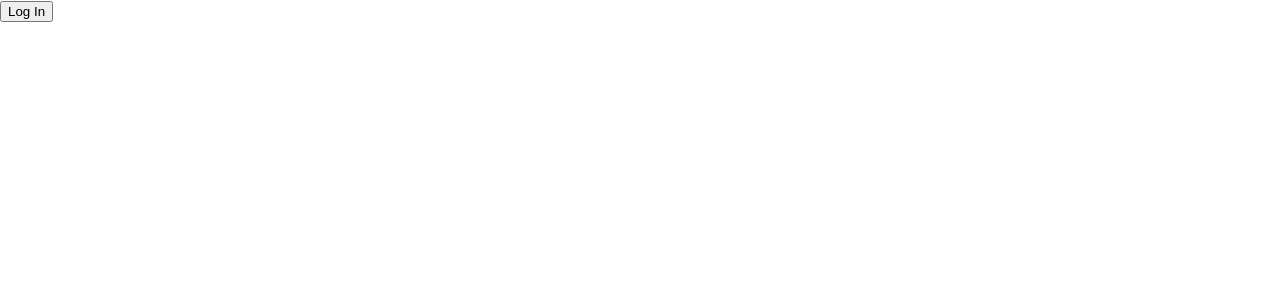
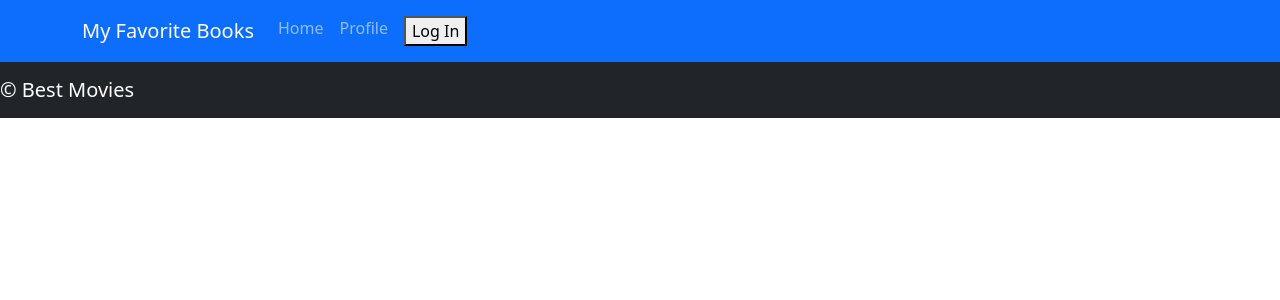
Before and after one commit to team-ciphers/ciphers-frontend, a React (Create React App) app: page / in a window 1280 px wide. Shown: the top 300 px of the page. Built offline with nearby package versions, Linux system fonts and the light colour scheme.

Commit message:
header and footer init

```diff
--- a/package.json
+++ b/package.json
@@ -12,6 +12,7 @@
     "react": "^17.0.2",
     "react-bootstrap": "^1.6.1",
     "react-dom": "^17.0.2",
+    "react-router-dom": "^5.2.0",
     "react-scripts": "4.0.3",
     "web-vitals": "^1.1.2"
   },
--- /dev/null
+++ b/src/components/Footer.js
@@ -0,0 +1,15 @@
+import React from 'react';
+import 'bootstrap/dist/css/bootstrap.min.css';
+import Navbar from 'react-bootstrap/Navbar';
+
+class Footer extends React.Component {
+  render() {
+    return(
+      <Navbar collapseOnSelect expand="lg" bg="dark" variant="dark">
+      <Navbar.Brand>&copy; Best Movies</Navbar.Brand>
+    </Navbar>
+    )
+  }
+}
+
+export default Footer;
--- /dev/null
+++ b/src/components/Header.js
@@ -0,0 +1,35 @@
+import React from 'react';
+import 'bootstrap/dist/css/bootstrap.min.css';
+import Navbar from 'react-bootstrap/Navbar';
+import Container from 'react-bootstrap/Container';
+import Nav from 'react-bootstrap/Nav';
+import { Link } from "react-router-dom";
+import LoginButton from './LoginButton'
+import LogoutButton from './LogoutButton'
+import { withAuth0 } from "@auth0/auth0-react";
+
+class Header extends React.Component {
+    render() {
+        const { isAuthenticated } = this.props.auth0;
+        return (
+            <>
+                <Navbar bg="primary" variant="dark">
+                    <Container>
+                        <Navbar.Brand>My Favorite Books</Navbar.Brand>
+                        <Nav className="me-auto">
+                            <Nav.Link >Home</Nav.Link>
+                            <Nav.Link>Profile</Nav.Link>
+                            <Nav.Link>{
+                                isAuthenticated ?
+                                    <LogoutButton />
+                                    :
+                                    <LoginButton />
+                            }</Nav.Link>
+                        </Nav>
+                    </Container>
+                </Navbar>
+            </>
+        )
+    }
+}
+export default withAuth0(Header);
--- a/src/components/Home.js
+++ b/src/components/Home.js
@@ -1,19 +1,17 @@
 import React, { Component } from 'react'
-import LoginButton from './LoginButton'
-import LogoutButton from './LogoutButton'
-import { withAuth0 } from "@auth0/auth0-react";
+import Header from './Header'
+import Footer from './Footer'
+
 
 export class Home extends Component {
     render() {
-        const { isAuthenticated } = this.props.auth0;
         return (
             <div>
-                {
-                    isAuthenticated ? <LogoutButton /> : <LoginButton />
-                }
+                <Header/>
+                <Footer/>
             </div>
         )
     }
 }
 
-export default withAuth0(Home);
+export default (Home);
--- /dev/null
+++ b/src/header.css
@@ -0,0 +1,7 @@
+a{
+    color:#fff;
+  }
+
+  a:hover{
+    color:darkgrey;
+  }
```
Also changed, not shown: 1 other file (tests, documents, lock files or other folders).
